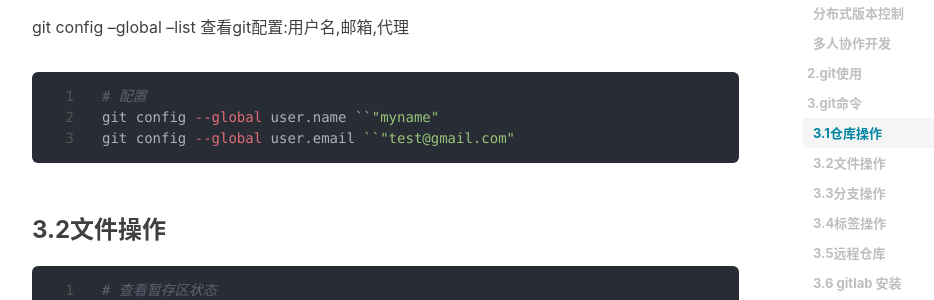
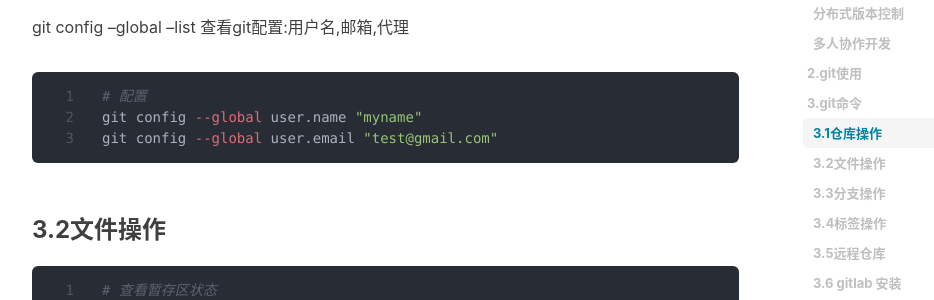
Before and after one commit to zangxin51/zangxin51.github.io, a Jekyll site: the page built from _posts/2024-07-30-git.markdown, in a window 1280 px wide and 900 px high, scrolled down 2683 px. Shown: the part 151-451 px from the top of the window, without its empty margins (233-1167 px from the left). Built offline with Jekyll 4.4.1, drawn with Linux system fonts in a browser that asks for light colours; nearby versions of some CDN libraries; comment, search, counter and statistics services are not loaded.

````diff
--- a/_posts/2024-07-30-git.markdown
+++ b/_posts/2024-07-30-git.markdown
@@ -70,8 +70,8 @@ git clone https://github.com/zangxin51/test-git-project.git remote-git-rep 克
 
 ```bash
 # 配置
-git config --global user.name ``"myname"
-git config --global user.email ``"test@gmail.com"
+git config --global user.name "myname"
+git config --global user.email "test@gmail.com"
 ```
 
 ### 3.2文件操作
````
